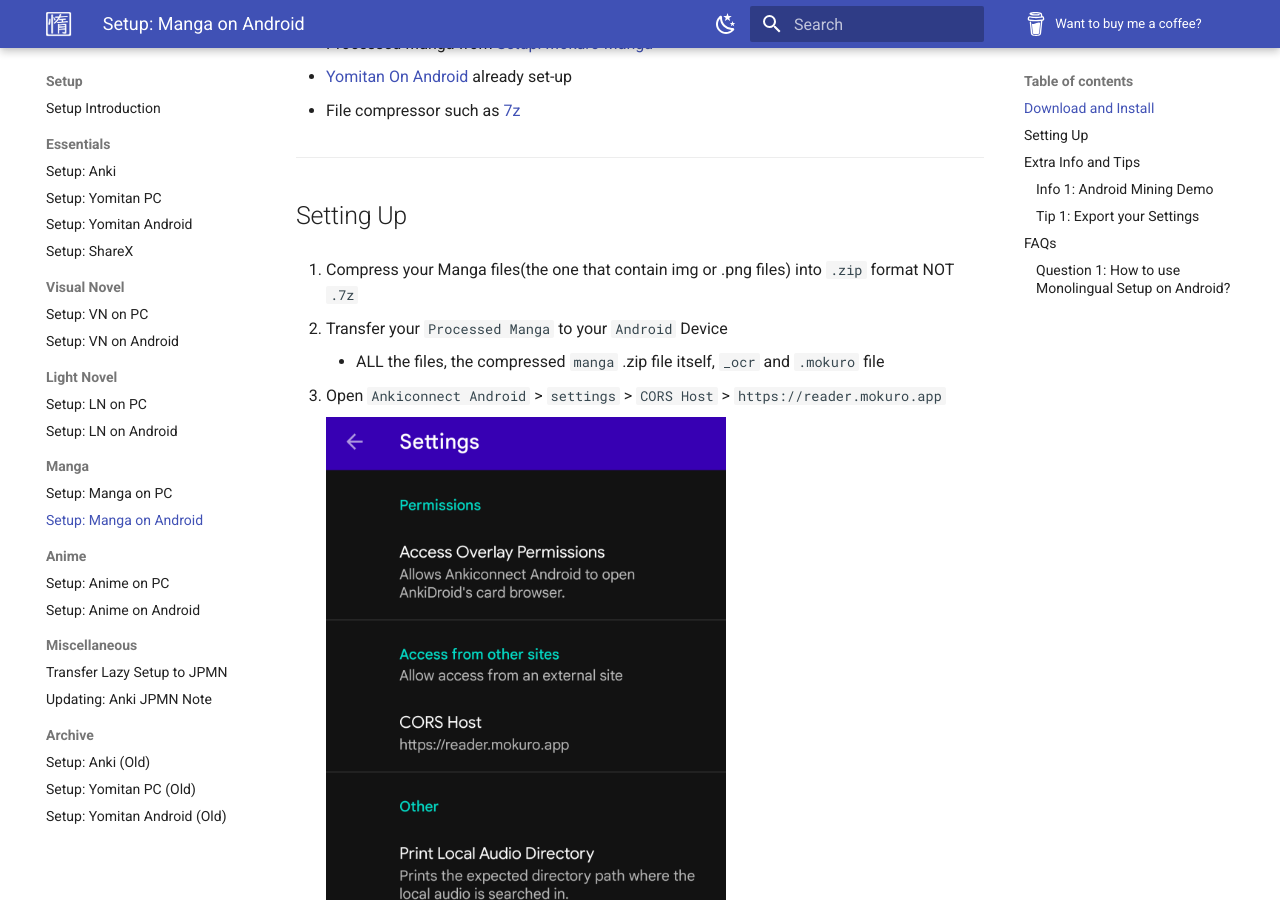
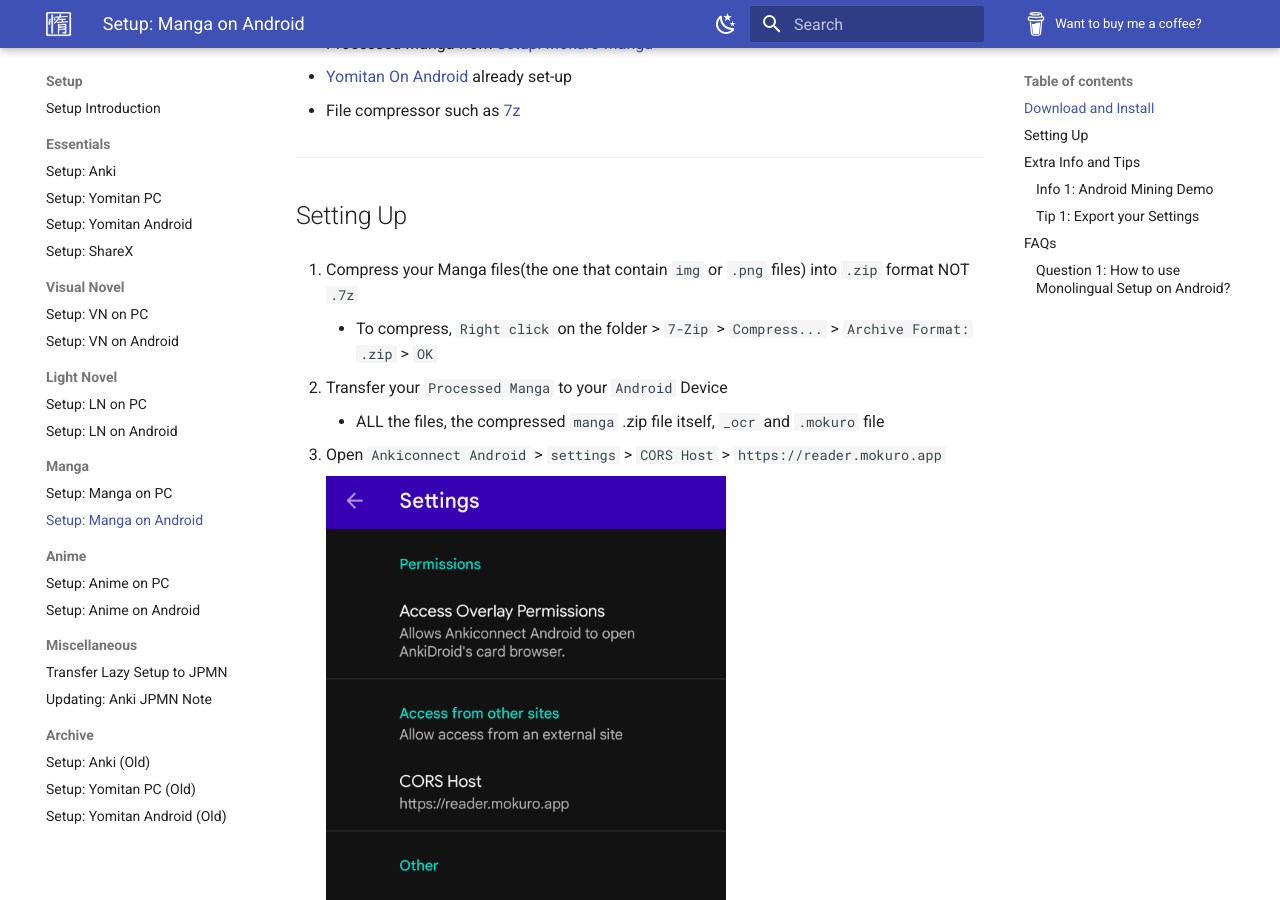
Before and after one commit to Xelieu/xelieu.github.io, an MkDocs documentation site: the page built from docs/jp-lazy-guide/setupMangaOnAndroid.md, in a window 1280 px wide and 900 px high, scrolled down 589 px. Built offline with MkDocs 1.6.1 and Material for MkDocs 9.7.7, drawn with Linux system fonts in a browser that asks for light colours.

Commit message:
$updated info

```diff
--- a/docs/jp-lazy-guide/setupMangaOnAndroid.md
+++ b/docs/jp-lazy-guide/setupMangaOnAndroid.md
@@ -26,7 +26,8 @@
 
 ## Setting Up
 
-1. Compress your Manga files(the one that contain img or .png files) into `.zip` format NOT `.7z`
+1. Compress your Manga files(the one that contain `img` or `.png` files) into `.zip` format NOT `.7z`
+    - To compress, `Right click` on the folder > `7-Zip` > `Compress...` > `Archive Format: .zip` > `OK`
 
 2. Transfer your `Processed Manga` to your `Android` Device
     - ALL the files, the compressed `manga` .zip file itself, `_ocr` and `.mokuro` file
```
